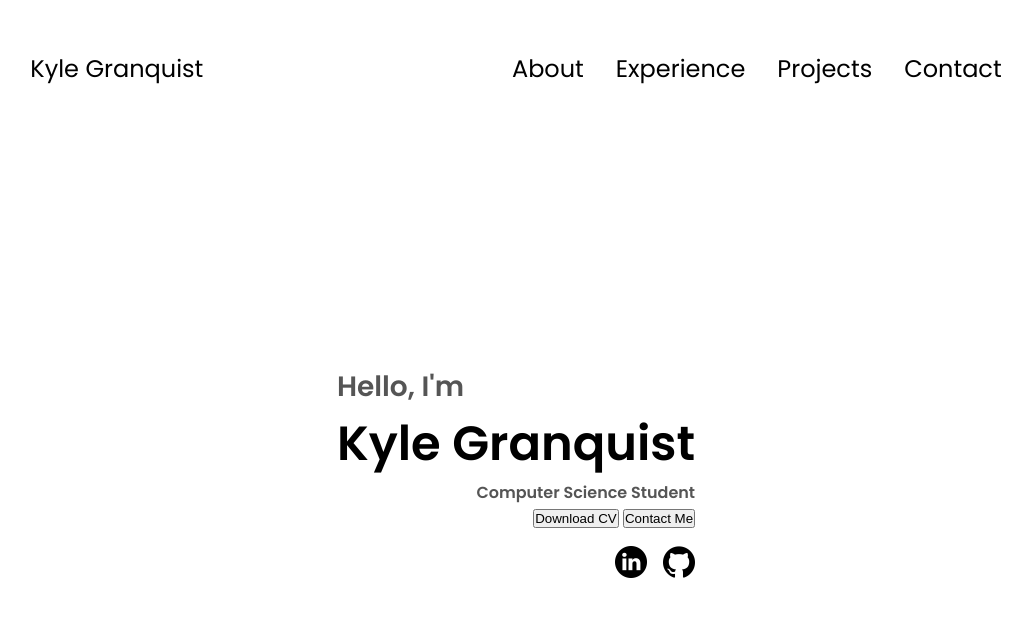
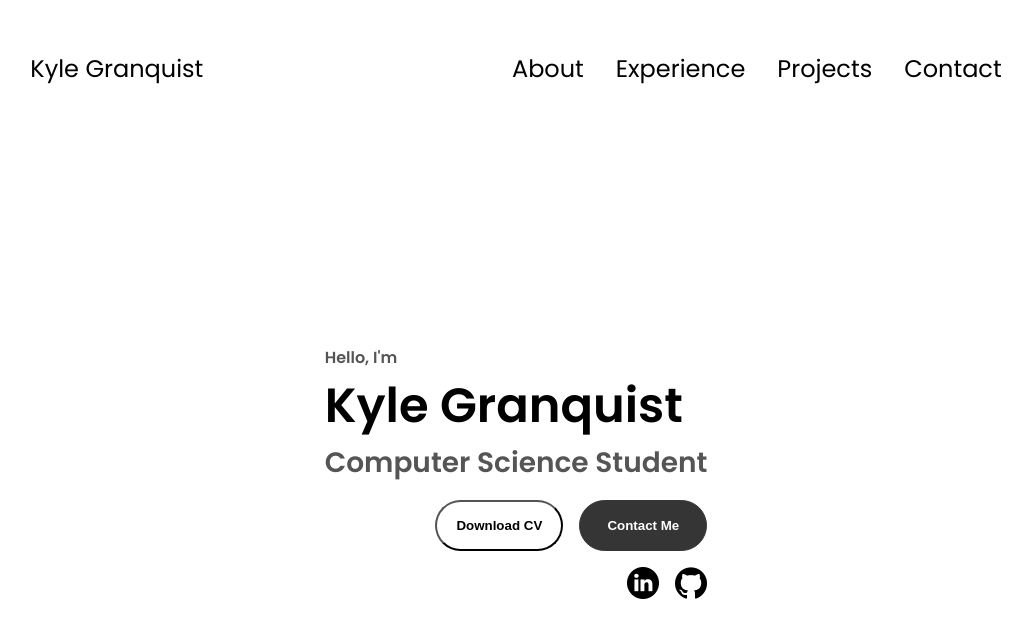
Before and after one commit to KaleChipps/PortfolioWebsite, a plain HTML site: page index.html in a window 1280 px wide. Shown: the whole page, without its empty margins (124-1156 px from the left). Drawn offline with Linux system fonts and the light colour scheme.

Commit message:
Finished landing page styling

```diff
--- a/style.css
+++ b/style.css
@@ -185,10 +185,14 @@ section {
     font-weight: 600;
 }
 
-.section_text_p1 {
+.section_text_p2 {
     text-align: left;
     font-size: 1.75rem;
-    margin-bottom: 0;
+    margin-bottom: 1rem;
+}
+
+.section_text_p1{
+    text-align: left;
 }
 
 .title {
@@ -211,3 +215,46 @@ section {
 }
 
 /* Buttons */
+
+.btn-container {
+    display: flex;
+    justify-content: right;
+    gap: 1rem;
+}
+
+.btn {
+    font-weight: 600;
+    transition: all 300ms ease;
+    padding: 1rem;
+    width: 8rem;
+    border-radius: 2rem;
+}
+
+.btn-color-1 {
+    border: rgb(53,53,53) .1rem solid;
+}
+
+.btn-color-1:hover .btn-color-2:hover {
+    cursor: pointer;
+}
+
+.btn-color-1, .btn-color-2:hover {
+    background: rgb(53,53,53);
+    color: white;
+}
+
+.btn-color-1:hover {
+    background: rgb(0,0,0);
+}
+
+.btn-color-2 {
+    background: none;
+}
+
+.btn-color-2:hover {
+    border: rgb(255,255,255) .1rem solid;
+}
+
+.btn-container {
+    gap:1rem;
+}
```
